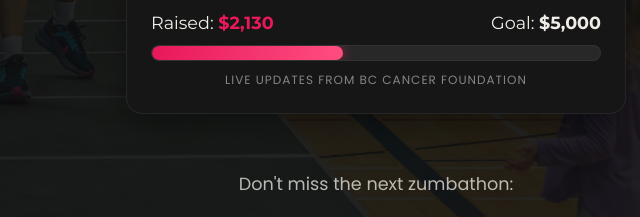
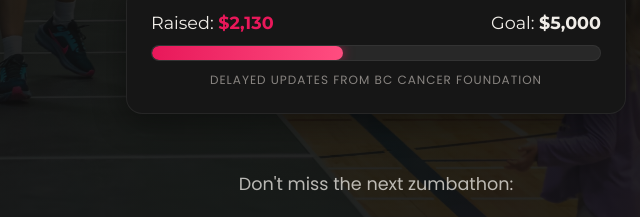
Before and after one commit to SyntaxBrew/zumbathon-website, a plain HTML site: page index.html in a window 1280 px wide. Shown: the part 559-776 px from the top of the page, 264-904 px from the left. Drawn offline with Linux system fonts and the light colour scheme; no server answers.

Commit message:
Changed Live

```diff
--- a/index.html
+++ b/index.html
@@ -93,7 +93,7 @@
       <div class="progress-bar-bg">
         <div id="progress-fill" class="progress-bar-fill" style="width: 0%;"></div>
       </div>
-      <p class="donation-updated">Live updates from BC Cancer Foundation</p>
+      <p class="donation-updated">Delayed updates from BC Cancer Foundation</p>
     </div>
 
     <p class="hero-sub">Don't miss the next zumbathon:</p>
```
